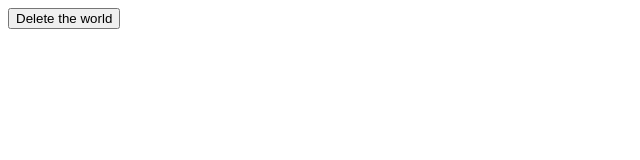
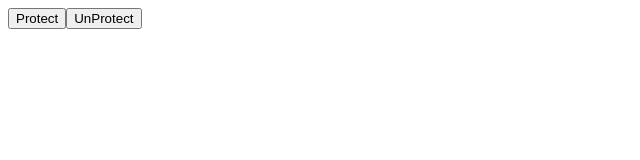
Before and after one commit to nagneo/react-hooks, a JavaScript app: page / in a window 1280 px wide. Shown: the top 160 px of the page, without its empty margins (0-640 px from the left). Built offline with nearby package versions, Linux system fonts and the light colour scheme.

Commit message:
[TIL] usePreventLeave

```diff
--- a/src/App.js
+++ b/src/App.js
@@ -1,12 +1,26 @@
-import { useConfirm } from "./useConfirm";
+
+const usePreventLeave = () => {
+  const listener = (event) => {
+    event.preventDefault();
+    event.returnValue = "";
+  };
+  const enablePrevent = () => {
+    console.log("protected");
+    window.addEventListener("beforeunload", listener);
+  };
+  const disablePrevent = () => {
+    console.log("unprotected");
+    window.removeEventListener("beforeunload", listener);
+  };
+  return { enablePrevent, disablePrevent };
+};
 
 const App = () => {
-  const deleteWorld = () => console.log("Deleting the world...");
-  const abort = () => console.log("Aborted");
-  const confirmDelete = useConfirm("Are you sure?", deleteWorld, abort);
+  const { enablePrevent, disablePrevent } = usePreventLeave();
   return (
     <div className="App">
-      <button onClick={confirmDelete}>Delete the world</button>
+      <button onClick={enablePrevent}>Protect</button>
+      <button onClick={disablePrevent}>UnProtect</button>
     </div>
   );
 };
```
Also changed, not shown: 1 other file (tests, documents, lock files or other folders).
